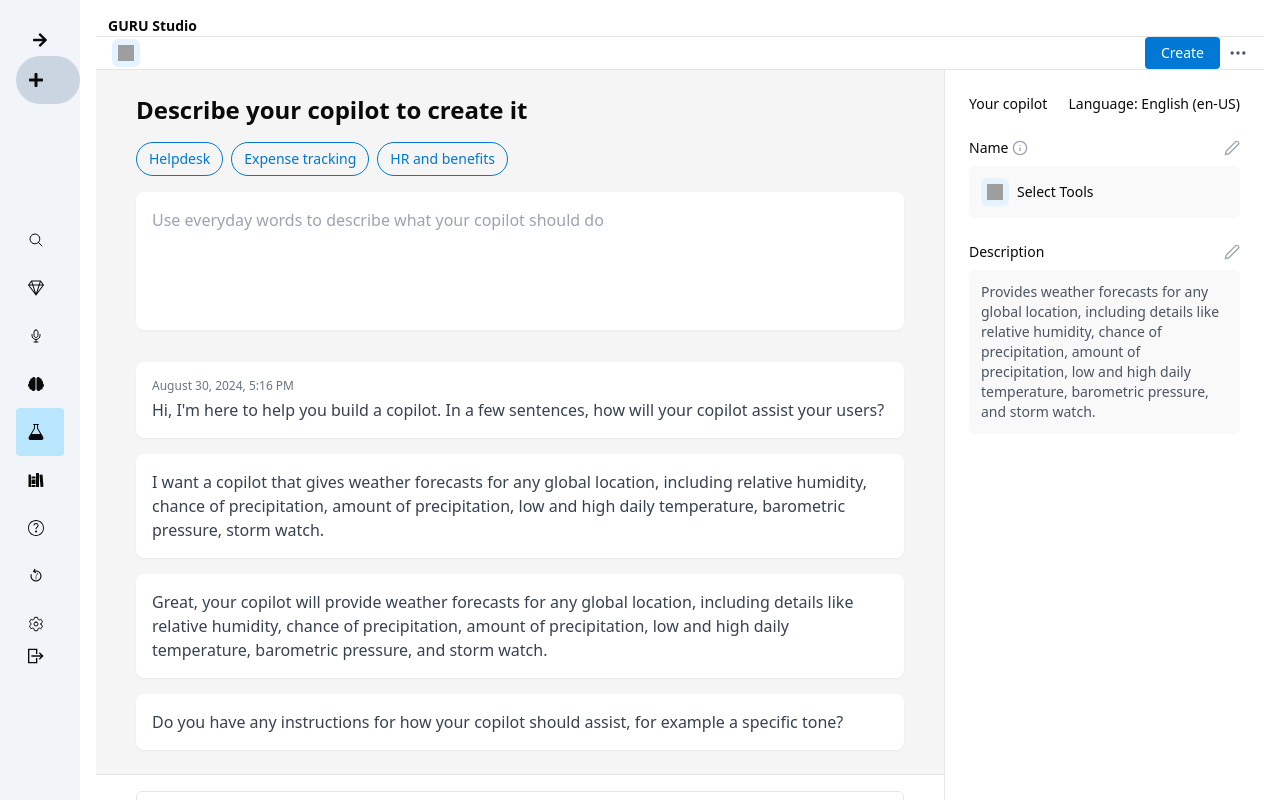
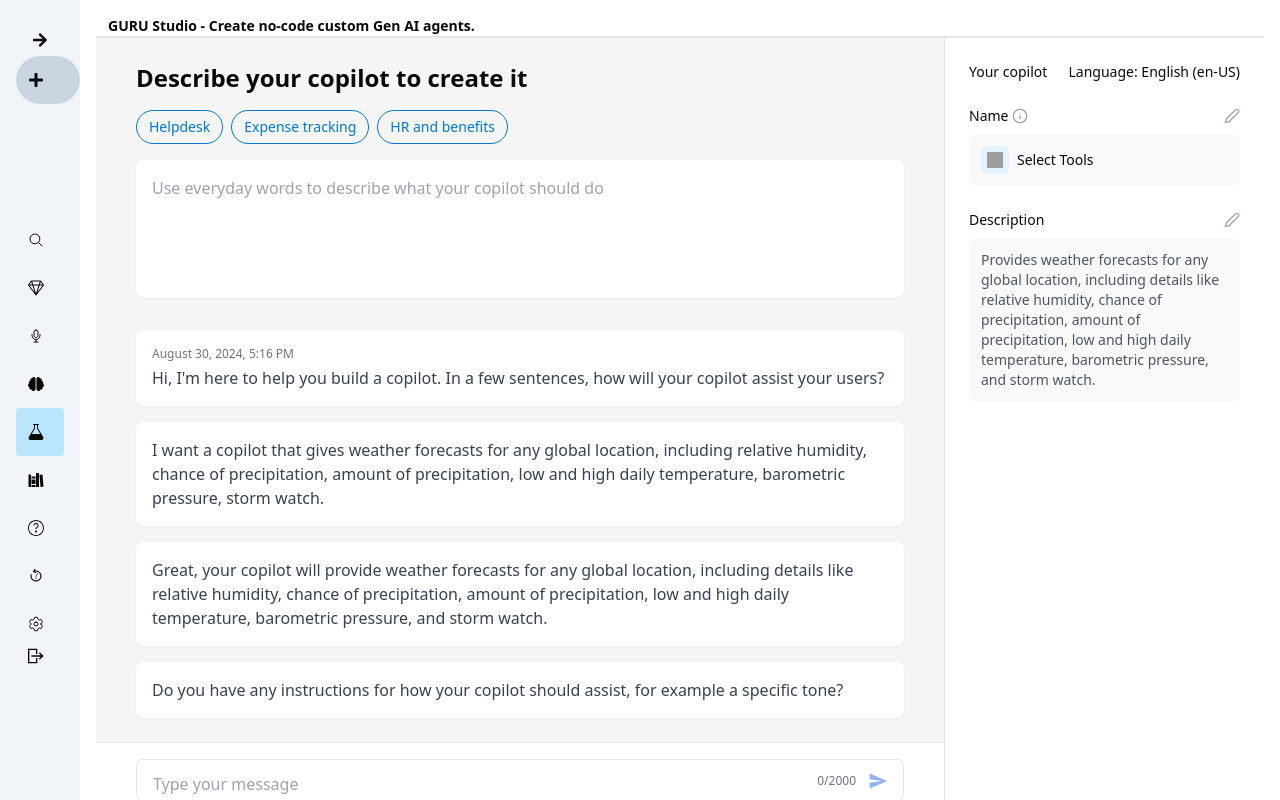
Before and after one commit to collinskrotich/Guru-AI, a Next.js app: page /application/lab in a window 1280 px wide. Built offline with nearby package versions, Linux system fonts and the light colour scheme; grey boxes are pictures that could not be loaded.

Commit message:
update Labs

```diff
--- a/app/application/lab/page.tsx
+++ b/app/application/lab/page.tsx
@@ -47,7 +47,7 @@ const Lab = () => {
       <header className="h-12 px-3 border-b bg-white flex items-center justify-between">
         <div className="flex items-center gap-3">
           <div className="flex items-center gap-2">
-            <span className="text-sm font-semibold">GURU Studio</span>
+            <span className="text-sm font-semibold">GURU Studio - Create no-code custom Gen AI agents.</span>
           </div>
         </div>
       </header>
@@ -55,16 +55,6 @@ const Lab = () => {
       {/* Subheader */}
       <div className="h-12 px-4 border-b bg-white flex items-center justify-between">
         <div className="flex items-center gap-2">
-          <div className="w-7 h-7 bg-[#E5F3FF] rounded-md flex items-center justify-center">
-            <img src="/api/placeholder/16/16" alt="Weather" className="w-4 h-4" />
-          </div>
-
-        </div>
-        <div className="flex items-center gap-2">
-          <button className="px-4 py-1.5 bg-[#0078D4] text-white text-sm rounded-sm">
-            Create
-          </button>
-          <MoreHorizontal className="w-5 h-5 text-gray-600" />
         </div>
       </div>
 
```
